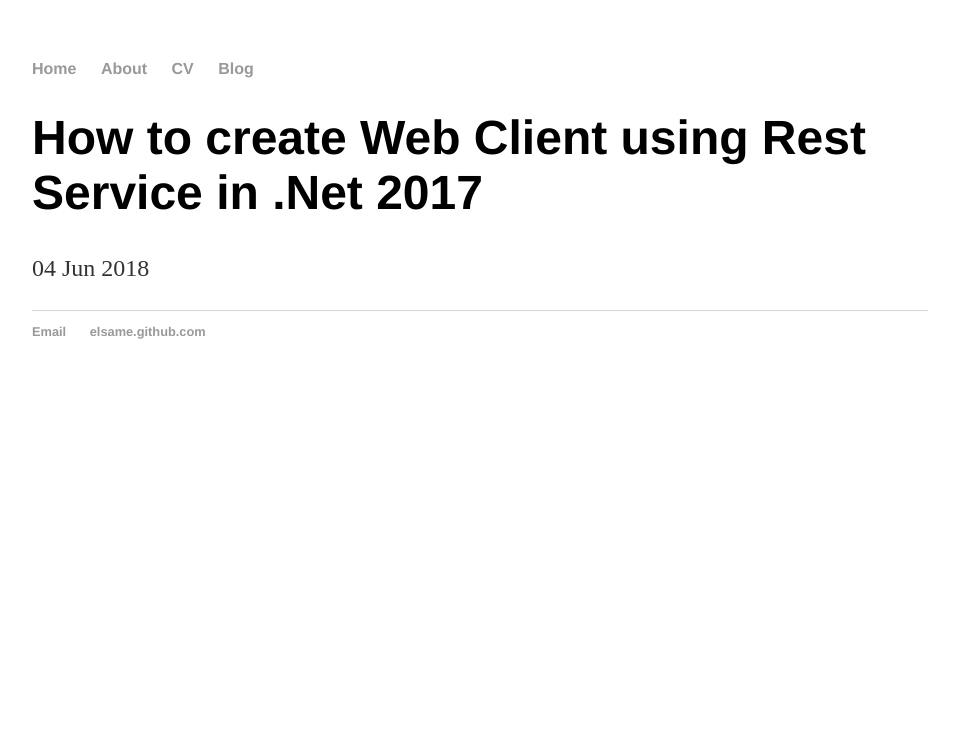
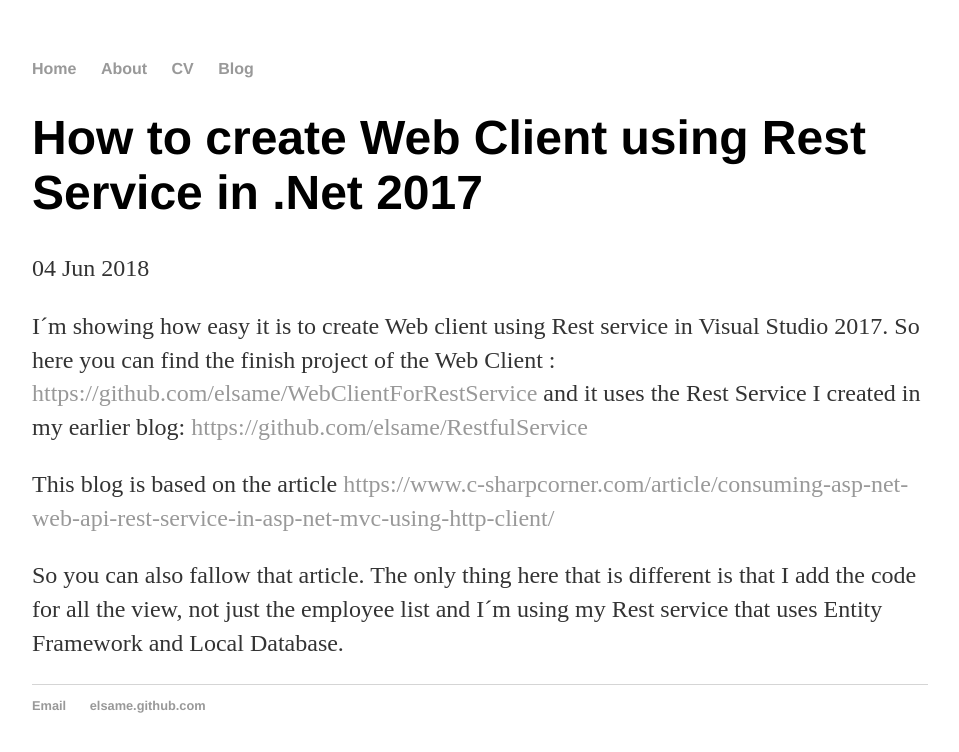
Before and after one commit to elsame/elsame.github.io, a Jekyll site: the page built from _posts/2018-06-04-how-to-create-web-client-using-rest-service.md, in a window 1280 px wide. Shown: the top 752 px of the page, without its empty margins (160-1119 px from the left). Built offline with Jekyll 4.4.1, drawn with Linux system fonts in a browser that asks for light colours.

Commit message:
Update 2018-06-04-how-to-create-web-client-using-rest-service.md

```diff
--- a/_posts/2018-06-04-how-to-create-web-client-using-rest-service.md
+++ b/_posts/2018-06-04-how-to-create-web-client-using-rest-service.md
@@ -3,3 +3,10 @@ layout: post
 title: "How to create Web Client using Rest Service in .Net 2017"
 date: 2018-06-04
 ---
+
+I´m showing how easy it is to create Web client using Rest service in Visual Studio 2017.
+So here you can find the finish project of the Web Client : <https://github.com/elsame/WebClientForRestService> and it uses the Rest Service I created in my earlier blog: <https://github.com/elsame/RestfulService>
+
+This blog is based on the article <https://www.c-sharpcorner.com/article/consuming-asp-net-web-api-rest-service-in-asp-net-mvc-using-http-client/>
+
+So you can also fallow that article. The only thing here that is different is that I add the code for all the view, not just the employee list and I´m using my Rest service that uses Entity Framework and Local Database.
```
